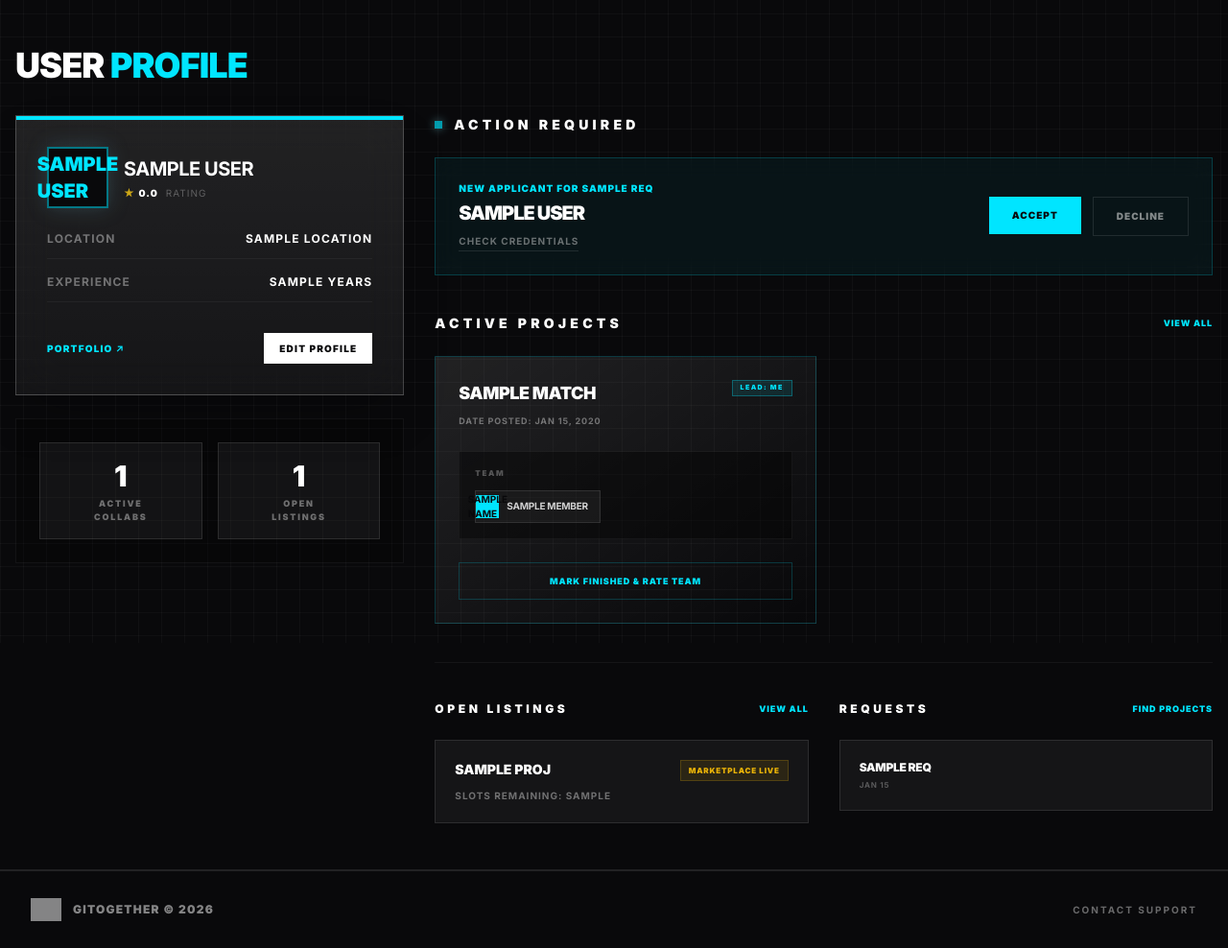
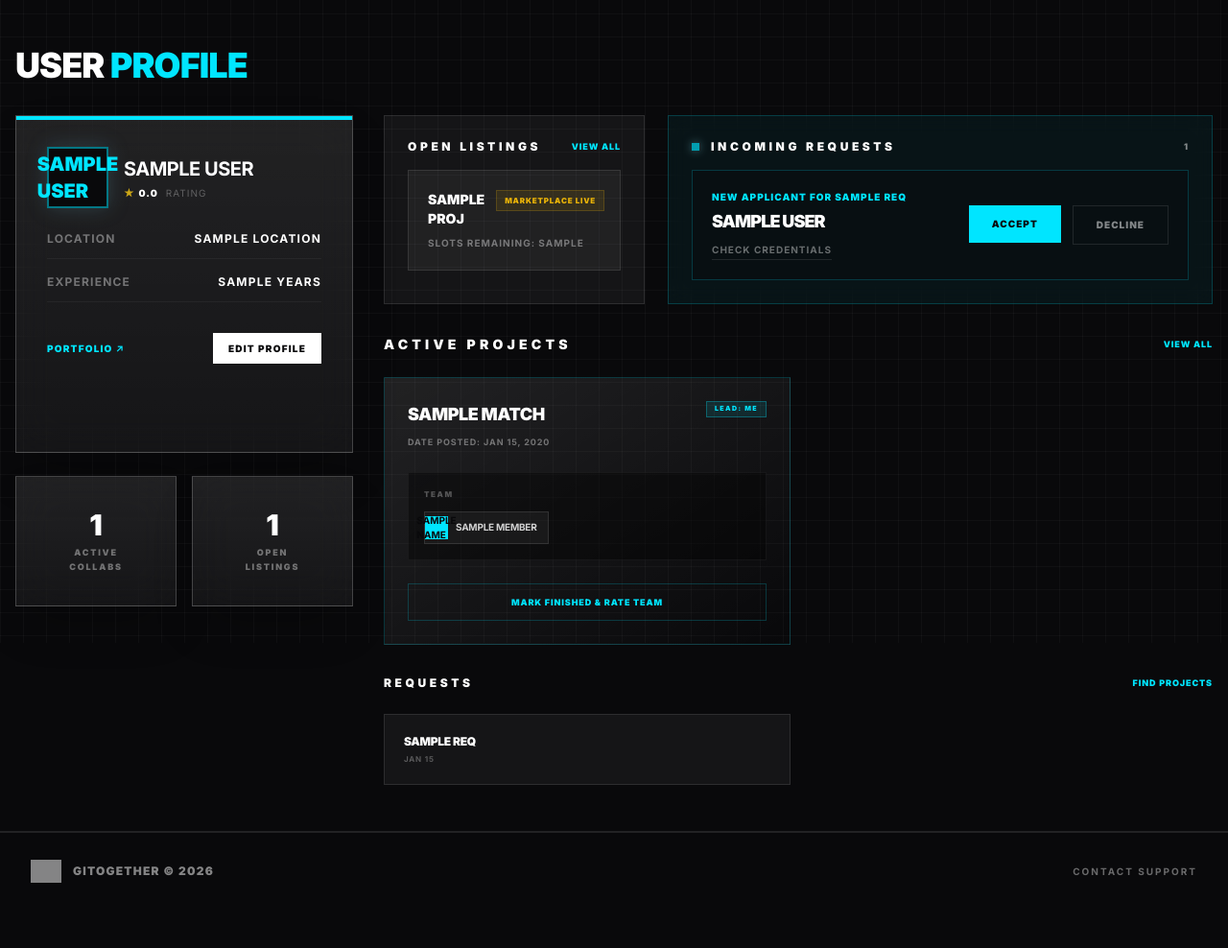
Before and after one commit to Hasan279/Gitogether, a Flask app: template templates/dashboard/dashboard.html in a window 1280 px wide. Shown: the part 130-1118 px from the top of the page at 96% size. After the commit the page ends 1050 px from the top, so only its background shows below. Run offline with Flask 3, Linux system fonts and the light colour scheme; the template is opened without the code that fills it: most values are stand-ins (such as "Sample title", 1, 10 or a date in 2020); some libraries are stand-ins or nearby versions; grey boxes are pictures that could not be loaded.

Commit message:
size fixes

```diff
--- a/templates/dashboard/dashboard.html
+++ b/templates/dashboard/dashboard.html
@@ -7,10 +7,10 @@
   </h1>
 </div>
 
-<div class="flex flex-col lg:flex-row gap-8">
-  <aside class="w-full lg:w-1/3 space-y-6">
+<div class="grid grid-cols-1 xl:grid-cols-[22rem_minmax(0,1fr)] gap-8 items-start">
+  <aside class="w-full space-y-6">
     <div
-      class="bg-gradient-to-b from-white/10 to-white/5 backdrop-blur-xl border border-white/20 p-8 rounded-[2rem] shadow-2xl relative overflow-hidden group"
+      class="bg-gradient-to-b from-white/10 to-white/5 backdrop-blur-xl border border-white/20 p-8 shadow-2xl relative overflow-hidden group min-h-[22rem]"
     >
       <div
         class="absolute top-0 left-0 w-full h-1 bg-gradient-to-r from-brand-teal to-brand-emerald"
@@ -18,7 +18,7 @@
 
       <div class="flex items-center gap-4 mb-6">
         <div
-          class="w-16 h-16 rounded-2xl bg-brand-dark border-2 border-brand-teal/50 flex items-center justify-center text-xl font-black text-brand-teal shadow-[0_0_20px_rgba(98,159,173,0.25)]"
+          class="w-16 h-16 bg-brand-dark border-2 border-brand-teal/50 flex items-center justify-center text-xl font-black text-brand-teal shadow-[0_0_20px_rgba(98,159,173,0.25)]"
         >
           {{ developer.full_name[0]|upper }}
         </div>
@@ -57,7 +57,7 @@
           </a>
           <a
             href="{{ url_for('developers.edit_profile') }}"
-            class="bg-white hover:bg-brand-teal text-brand-dark px-4 py-2 rounded-xl text-[10px] font-black transition-all"
+            class="bg-white hover:bg-brand-teal text-brand-dark px-4 py-2 text-[10px] font-black transition-all"
           >
             EDIT PROFILE
           </a>
@@ -65,48 +65,111 @@
       </div>
     </div>
 
+    <section class="w-full max-w-md grid grid-cols-2 gap-4">
       <div
-      class="bg-black/20 border border-white/5 p-6 rounded-[2rem] grid grid-cols-2 gap-4 text-center"
+        class="bg-gradient-to-b from-white/10 to-white/5 backdrop-blur-xl border border-white/20 p-4 min-h-[8.5rem] flex flex-col items-center justify-center text-center shadow-2xl"
       >
-      <div class="p-4 bg-white/5 rounded-2xl border border-white/10">
         <div class="text-3xl font-black text-white">
           {{ active_matches|length }}
         </div>
         <div
-          class="text-[9px] text-brand-light/40 font-black uppercase tracking-[0.2em] mt-1"
+          class="text-[9px] text-brand-light/40 font-black uppercase tracking-[0.2em] mt-1 leading-relaxed"
         >
           Active<br />Collabs
         </div>
       </div>
-      <div class="p-4 bg-white/5 rounded-2xl border border-white/10">
-        <div class="text-3xl font-black text-white">
-          {{ my_projects|length }}
-        </div>
       <div
-          class="text-[9px] text-brand-light/40 font-black uppercase tracking-[0.2em] mt-1"
+        class="bg-gradient-to-b from-white/10 to-white/5 backdrop-blur-xl border border-white/20 p-4 min-h-[8.5rem] flex flex-col items-center justify-center text-center shadow-2xl"
+      >
+        <div class="text-3xl font-black text-white">{{ my_projects|length }}</div>
+        <div
+          class="text-[9px] text-brand-light/40 font-black uppercase tracking-[0.2em] mt-1 leading-relaxed"
         >
           Open<br />Listings
         </div>
       </div>
-    </div>
+    </section>
   </aside>
 
-  <div class="w-full lg:w-2/3 space-y-10">
-    <section>
-      <div class="flex items-center gap-3 mb-6">
+  <div class="w-full space-y-8">
+    <section class="grid grid-cols-1 lg:grid-cols-3 gap-6">
+      <div class="bg-white/5 border border-white/10 p-6 space-y-4">
+        <div class="flex items-center justify-between">
+          <h3 class="text-xs font-black text-white uppercase tracking-[0.3em]">
+            Open Listings
+          </h3>
+          <a
+            href="{{ url_for('projects.browse') }}"
+            class="text-[9px] font-black uppercase tracking-widest text-brand-teal hover:text-white transition-colors"
+          >
+            View all
+          </a>
+        </div>
+        <div class="space-y-3">
+          {% for proj in my_projects %}
+          <a
+            href="{{ url_for('projects.detail', project_id=proj.project_id) }}"
+            class="block bg-white/5 border border-white/10 p-5 hover:border-brand-teal/50 transition-all group"
+          >
+            <div class="flex justify-between items-start mb-2 gap-3">
+              <h4
+                class="font-black text-white text-sm uppercase group-hover:text-brand-teal transition-colors"
+              >
+                {{ proj.title }}
+              </h4>
+              {% if proj.status == 'open' %}
               <span
-          class="w-2 h-2 rounded-full {% if incoming_requests %}bg-brand-teal animate-pulse shadow-[0_0_10px_#629FAD]{% else %}bg-white/10{% endif %}"
+                class="text-[8px] font-black px-2 py-1 bg-yellow-500/10 text-yellow-500 border border-yellow-500/20 uppercase tracking-widest whitespace-nowrap"
+              >
+                Marketplace Live
+              </span>
+              {% else %}
+              <span
+                class="text-[8px] font-black px-2 py-1 bg-brand-teal/10 text-brand-teal border border-brand-teal/20 uppercase tracking-widest whitespace-nowrap"
+              >
+                In Progress
+              </span>
+              {% endif %}
+            </div>
+            <p
+              class="text-[10px] text-brand-light/40 font-bold uppercase tracking-widest"
+            >
+              Slots remaining: {{ proj.remaining_slots }}
+            </p>
+          </a>
+          {% else %}
+          <p
+            class="text-[10px] text-brand-light/20 font-black uppercase tracking-widest italic py-4"
+          >
+            No Listings
+          </p>
+          {% endfor %}
+        </div>
+      </div>
+
+      <div
+        class="bg-brand-teal/5 border border-brand-teal/20 p-6 backdrop-blur-md lg:col-span-2"
+      >
+        <div class="flex items-center justify-between mb-4">
+          <div class="flex items-center gap-3">
+            <span
+              class="w-2 h-2 {% if incoming_requests %}bg-brand-teal animate-pulse shadow-[0_0_10px_#629FAD]{% else %}bg-white/10{% endif %}"
             ></span>
-        <h3 class="text-sm font-black text-white uppercase tracking-[0.3em]">
-          Action Required
+            <h3 class="text-xs font-black text-white uppercase tracking-[0.3em]">
+              Incoming Requests
             </h3>
+          </div>
+          <span
+            class="text-[9px] font-black text-brand-light/50 uppercase tracking-widest"
+            >{{ incoming_requests|length }}</span
+          >
         </div>
 
         {% if incoming_requests %}
         <div class="space-y-4">
           {% for req in incoming_requests %}
           <div
-          class="bg-brand-teal/5 border border-brand-teal/20 p-6 rounded-[2rem] flex flex-col sm:flex-row justify-between items-start sm:items-center gap-6 backdrop-blur-md transition-all hover:border-brand-teal/40"
+            class="bg-brand-dark/40 border border-brand-teal/20 p-5 flex flex-col md:flex-row justify-between items-start md:items-center gap-5 transition-all hover:border-brand-teal/40"
           >
             <div>
               <div
@@ -115,7 +178,7 @@
                 New Applicant for {{ req.title }}
               </div>
               <div
-              class="text-white font-black text-xl uppercase tracking-tighter"
+                class="text-white font-black text-lg uppercase tracking-tighter whitespace-nowrap"
               >
                 {{ req.full_name }}
               </div>
@@ -127,7 +190,7 @@
               </a>
             </div>
 
-          <div class="flex gap-3 w-full sm:w-auto">
+            <div class="flex gap-3 w-full md:w-auto">
               <form
                 action="{{ url_for('requests.accept', request_id=req.request_id) }}"
                 method="POST"
@@ -135,7 +198,7 @@
               >
                 <button
                   type="submit"
-                class="w-full bg-brand-teal text-brand-dark font-black px-6 py-3 rounded-xl text-[10px] uppercase tracking-widest hover:bg-white transition-all"
+                  class="w-full bg-brand-teal text-brand-dark font-black px-6 py-3 text-[10px] uppercase tracking-widest hover:bg-white transition-all"
                 >
                   Accept
                 </button>
@@ -147,7 +210,7 @@
               >
                 <button
                   type="submit"
-                class="w-full bg-transparent border border-white/10 text-white/50 font-black px-6 py-3 rounded-xl text-[10px] uppercase tracking-widest hover:border-red-500/50 hover:text-red-500 transition-all"
+                  class="w-full bg-transparent border border-white/10 text-white/50 font-black px-6 py-3 text-[10px] uppercase tracking-widest hover:border-red-500/50 hover:text-red-500 transition-all"
                 >
                   Decline
                 </button>
@@ -158,13 +221,14 @@
         </div>
         {% else %}
         <div
-        class="bg-white/5 border border-white/5 border-dashed p-10 rounded-[2rem] text-center text-brand-light/20"
+          class="bg-white/5 border border-white/5 border-dashed p-10 text-center text-brand-light/20"
         >
           <p class="text-[10px] font-black uppercase tracking-[0.4em]">
             Inbox Clear
           </p>
         </div>
         {% endif %}
+      </div>
     </section>
 
     <section>
@@ -183,7 +247,7 @@
       <div class="grid grid-cols-1 md:grid-cols-2 gap-4">
         {% for match in active_matches %}
         <div
-          class="bg-gradient-to-br from-white/10 to-transparent border border-brand-emerald/20 p-6 rounded-[2rem] relative group hover:border-brand-emerald/50 transition-all"
+          class="bg-gradient-to-br from-white/10 to-transparent border border-brand-emerald/20 p-6 relative group hover:border-brand-emerald/50 transition-all"
         >
           <div class="flex justify-between items-start mb-2">
             <h4 class="font-black text-white text-lg uppercase tracking-tight">
@@ -192,13 +256,13 @@
 
             {% if match.owner_id == developer.developer_id %}
             <span
-              class="bg-brand-teal/10 text-brand-teal border border-brand-teal/30 px-2 py-0.5 rounded-md text-[7px] font-black uppercase tracking-[0.2em]"
+              class="bg-brand-teal/10 text-brand-teal border border-brand-teal/30 px-2 py-0.5 text-[7px] font-black uppercase tracking-[0.2em]"
             >
               Lead: Me
             </span>
             {% else %}
             <span
-              class="bg-white/5 text-white/40 border border-white/10 px-2 py-0.5 rounded-md text-[7px] font-black uppercase tracking-[0.2em]"
+              class="bg-white/5 text-white/40 border border-white/10 px-2 py-0.5 text-[7px] font-black uppercase tracking-[0.2em]"
             >
               Lead: {{ match.owner_name }}
             </span>
@@ -211,7 +275,7 @@
             Date posted: {{ match.matched_at.strftime('%b %d, %Y') }}
           </p>
 
-          <div class="bg-black/40 p-4 rounded-2xl border border-white/5 mb-6">
+          <div class="bg-black/40 p-4 border border-white/5 mb-6">
             <span
               class="text-[8px] text-brand-light/30 font-black uppercase tracking-[0.2em] block mb-3"
             >
@@ -221,10 +285,10 @@
             <div class="flex flex-wrap gap-3">
               {% for member in match.team_members %}
               <div
-                class="flex items-center gap-2 bg-white/5 pr-3 py-1 rounded-full border border-white/10"
+                class="flex items-center gap-2 bg-white/5 pr-3 py-1 border border-white/10"
               >
                 <div
-                  class="w-6 h-6 rounded-full bg-brand-teal flex items-center justify-center text-[10px] font-bold text-brand-dark"
+                  class="w-6 h-6 bg-brand-teal flex items-center justify-center text-[10px] font-bold text-brand-dark"
                 >
                   {{ member.name[0]|upper }}
                 </div>
@@ -238,78 +302,20 @@
             </div>
           </div>
 
-          {% if match.owner_id == developer.developer_id %} {% if match.owner_id
-          == developer.developer_id %}
+          {% if match.owner_id == developer.developer_id %}
           <a
             href="{{ url_for('matches.review_team', project_id=match.project_id) }}"
-            class="block text-center w-full text-[9px] font-black text-brand-emerald border border-brand-emerald/20 hover:bg-brand-emerald hover:text-brand-dark py-3 rounded-xl transition-all uppercase tracking-widest"
+            class="block text-center w-full text-[9px] font-black text-brand-emerald border border-brand-emerald/20 hover:bg-brand-emerald hover:text-brand-dark py-3 transition-all uppercase tracking-widest"
           >
             Mark Finished & Rate Team
           </a>
-          {% endif %} {% endif %}
+          {% endif %}
         </div>
         {% endfor %}
       </div>
     </section>
 
-    <section
-      class="grid grid-cols-1 md:grid-cols-2 gap-8 pt-10 border-t border-white/5"
-    >
-      <div>
-        <div class="flex items-center justify-between mb-6">
-          <h3 class="text-xs font-black text-white uppercase tracking-[0.3em]">
-            Open Listings
-          </h3>
-          <a
-            href="{{ url_for('projects.browse') }}"
-            class="text-[9px] font-black uppercase tracking-widest text-brand-teal hover:text-white transition-colors"
-          >
-            View all
-          </a>
-        </div>
-        <div class="space-y-3">
-          {% for proj in my_projects %}
-          <a
-            href="{{ url_for('projects.detail', project_id=proj.project_id) }}"
-            class="block bg-white/5 border border-white/10 p-5 rounded-2xl hover:border-brand-teal/50 transition-all group"
-          >
-            <div class="flex justify-between items-start mb-2">
-              <h4
-                class="font-black text-white text-sm uppercase group-hover:text-brand-teal transition-colors"
-              >
-                {{ proj.title }}
-              </h4>
-              {% if proj.status == 'open' %}
-              <span
-                class="text-[8px] font-black px-2 py-1 rounded bg-yellow-500/10 text-yellow-500 border border-yellow-500/20 uppercase tracking-widest"
-              >
-                Marketplace Live
-              </span>
-              {% else %}
-              <span
-                class="text-[8px] font-black px-2 py-1 rounded bg-brand-teal/10 text-brand-teal border border-brand-teal/20 uppercase tracking-widest"
-              >
-                In Progress
-              </span>
-              {% endif %}
-            </div>
-            <p
-              class="text-[10px] text-brand-light/40 font-bold uppercase tracking-widest"
-            >
-              Slots remaining: {{ proj.remaining_slots }}
-            </p>
-          </a>
-          {% else %}
-          <p
-            class="text-[10px] text-brand-light/20 font-black uppercase tracking-widest italic"
-          >
-            No Listings
-          </p>
-          {% endfor %}
-        </div>
-      </div>
-
-      <div>
+    <section>
       <div class="flex items-center justify-between mb-6">
         <h3 class="text-xs font-black text-white uppercase tracking-[0.3em]">
           Requests
@@ -321,10 +327,10 @@
           Find projects
         </a>
       </div>
-        <div class="space-y-3">
+      <div class="grid grid-cols-1 md:grid-cols-2 gap-4">
         {% for req in sent_requests %}
         <div
-            class="bg-white/5 border {% if req.status == 'rejected' %}border-red-500/10 opacity-50{% else %}border-white/10{% endif %} p-5 rounded-2xl flex justify-between items-center transition-all"
+          class="bg-white/5 border {% if req.status == 'rejected' %}border-red-500/10 opacity-50{% else %}border-white/10{% endif %} p-5 flex justify-between items-center transition-all"
         >
           <div>
             <h4
@@ -341,12 +347,12 @@
           <div>
             {% if req.status == 'pending' %}
             <span
-                class="text-[8px] font-black uppercase tracking-widest text-yellow-500 bg-yellow-500/5 border border-yellow-500/10 px-2 py-1 rounded-md"
+              class="text-[8px] font-black uppercase tracking-widest text-yellow-500 bg-yellow-500/5 border border-yellow-500/10 px-2 py-1"
               >Pending</span
             >
             {% elif req.status == 'rejected' %}
             <span
-                class="text-[8px] font-black uppercase tracking-widest text-red-500 bg-red-500/5 border border-red-500/10 px-2 py-1 rounded-md"
+              class="text-[8px] font-black uppercase tracking-widest text-red-500 bg-red-500/5 border border-red-500/10 px-2 py-1"
               >Rejected</span
             >
             {% endif %}
@@ -360,7 +366,6 @@
         </p>
         {% endfor %}
       </div>
-      </div>
     </section>
   </div>
 </div>
```
Lines whose indentation alone changed are shown as unchanged.
